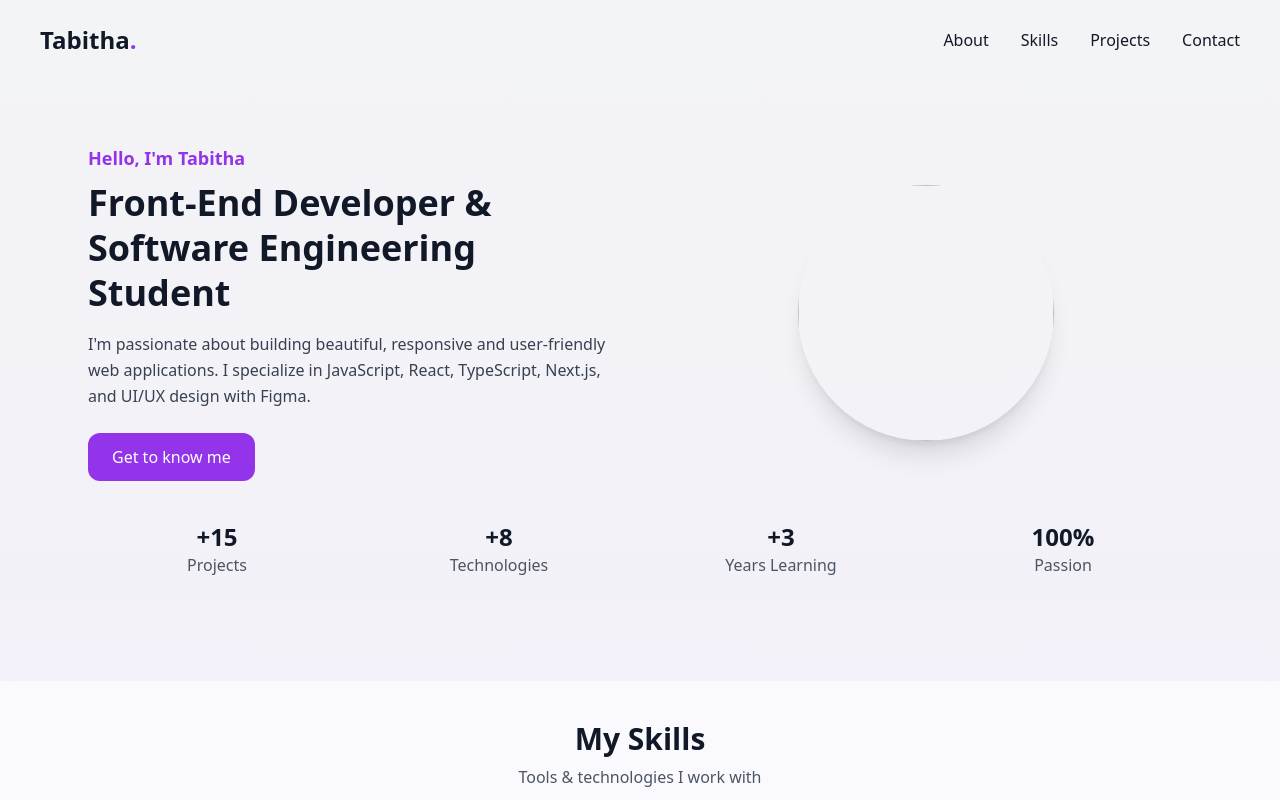
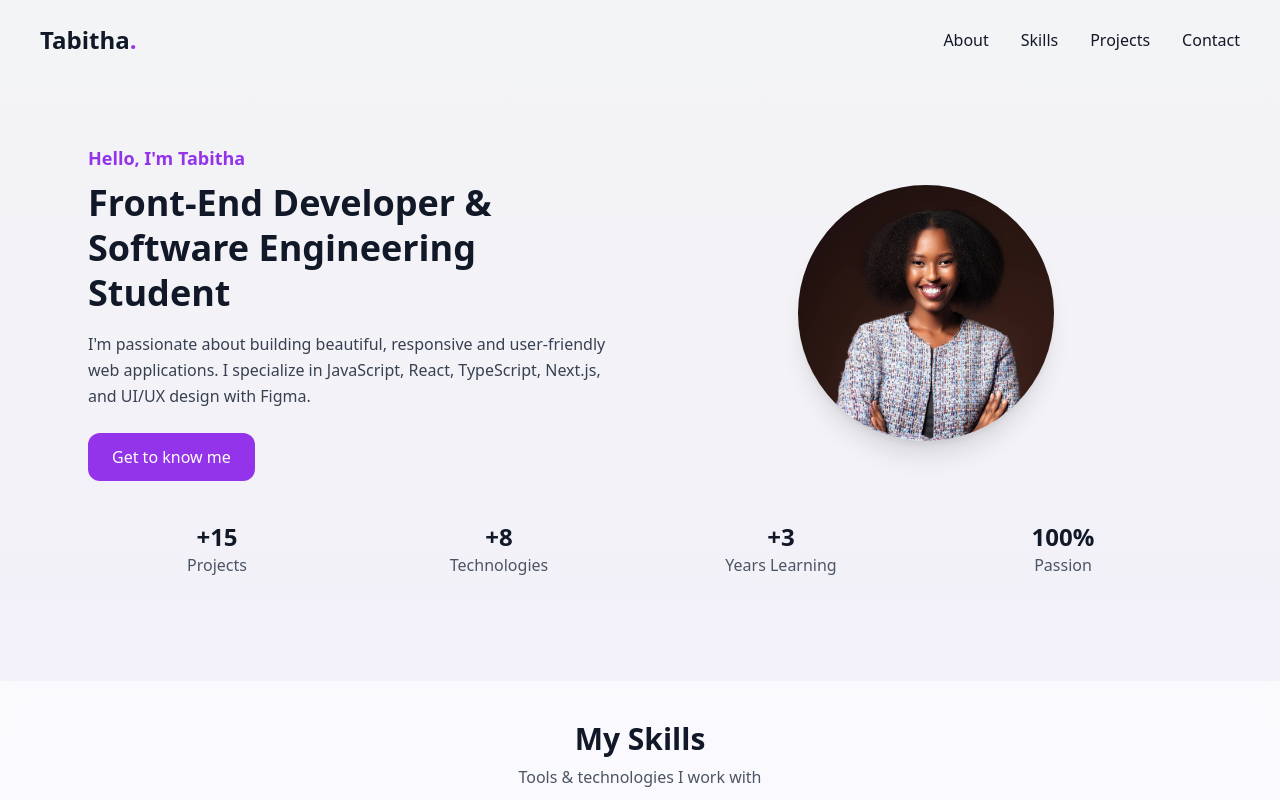
Before and after one commit to Tabytha01/portfolio, a plain HTML site: page index.html in a window 1280 px wide. Shown: the top 800 px of the page. Drawn offline with nearby package versions, Linux system fonts and the light colour scheme.

Commit message:
Adding the profile

```diff
--- a/index.html
+++ b/index.html
@@ -42,7 +42,7 @@
 
       <div class="flex justify-center">
         <div class="w-64 h-64 rounded-full overflow-hidden shadow-xl">
-          <img src="" class="w-full h-full object-cover" />
+          <img src="profile.jpeg" class="" />
         </div>
       </div>
     </div>
```
Also changed, not shown: profile.jpeg (added).
